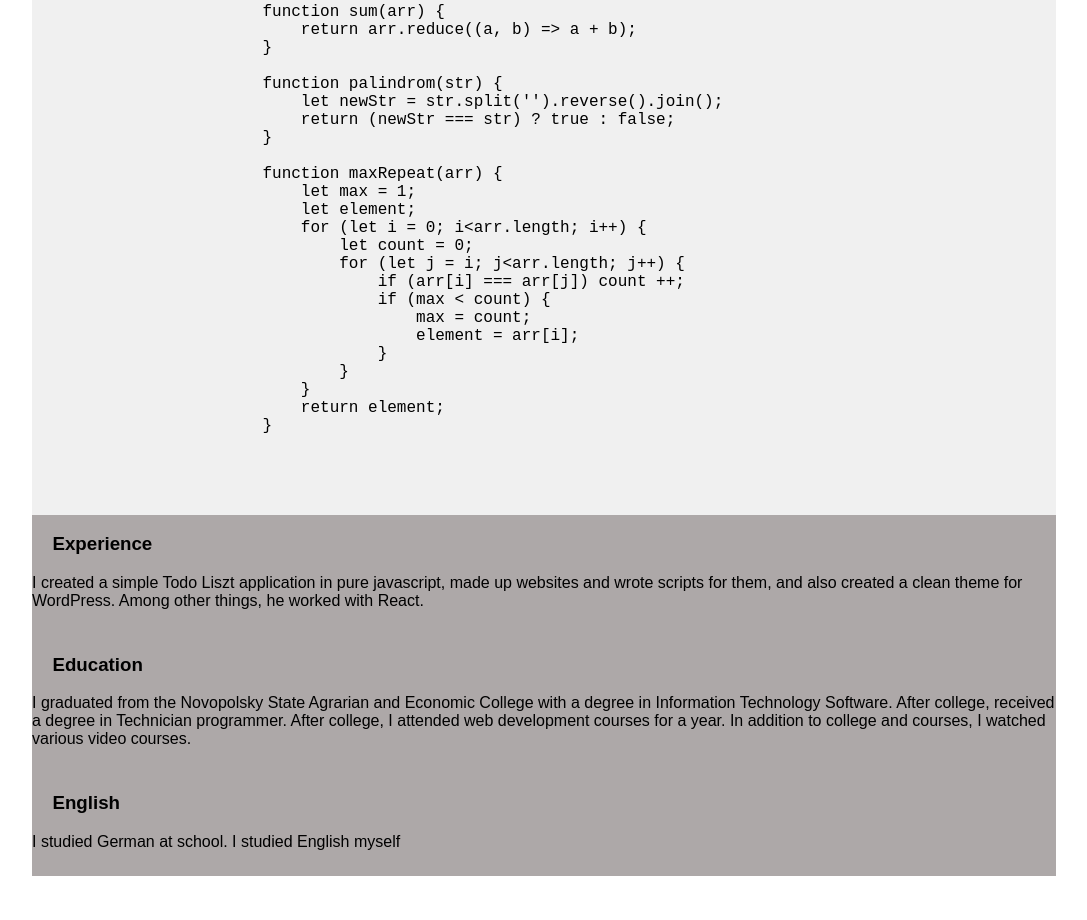
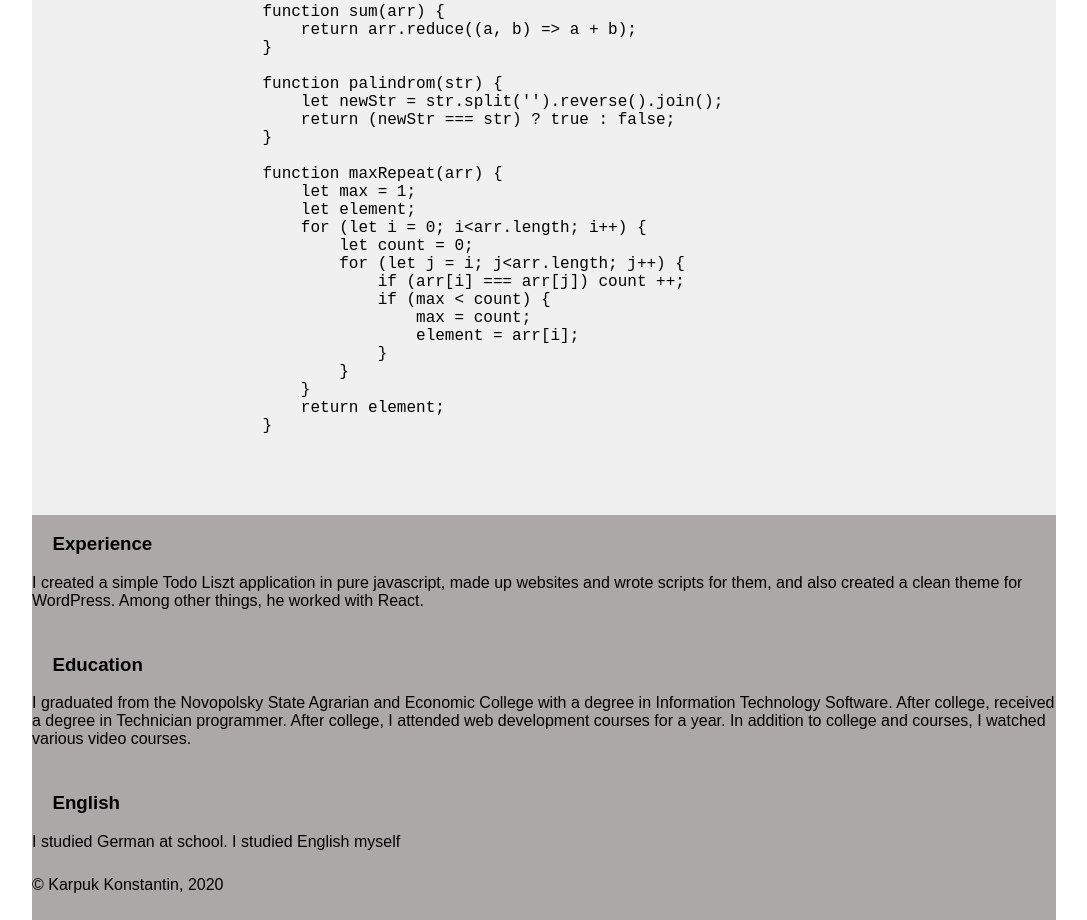
Before and after one commit to Setraiser/rsschool-cv, a plain HTML site: page index.html in a window 1280 px wide. Shown: the part 1047-1967 px from the top of the page, without its empty margins (96-1183 px from the left). Before the commit the page ends 1923 px from the top, so only its background shows below. Drawn offline with Linux system fonts and the light colour scheme.

Commit message:
add footer and styles

```diff
--- a/index.html
+++ b/index.html
@@ -133,6 +133,10 @@
             </div>
         </section>
     </main>
-    <footer></footer>
+    <footer>
+        <div class="site-container">
+            <p>&copy; Karpuk Konstantin, 2020</p>
+        </div>
+    </footer>
 </body>
 </html>
```
